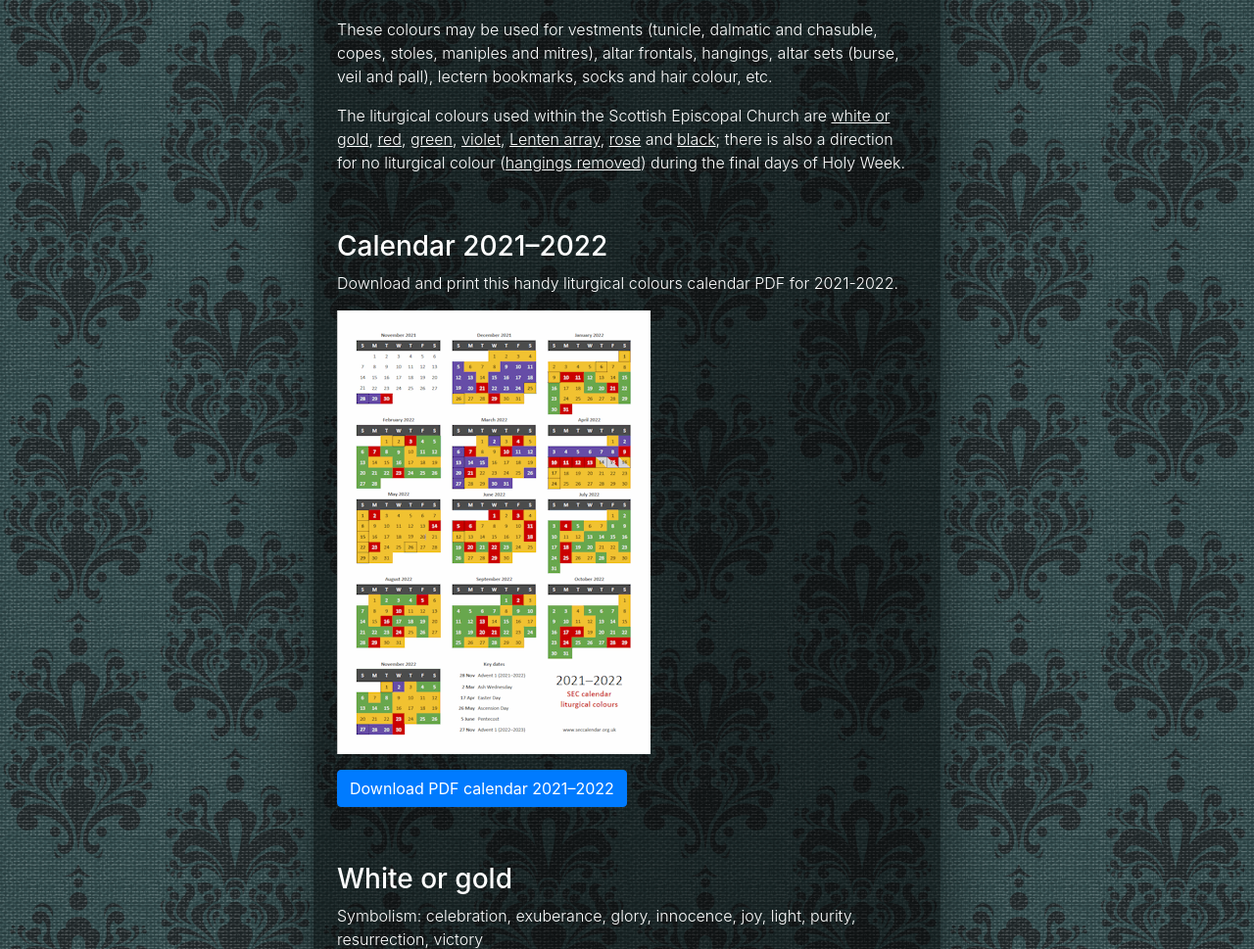
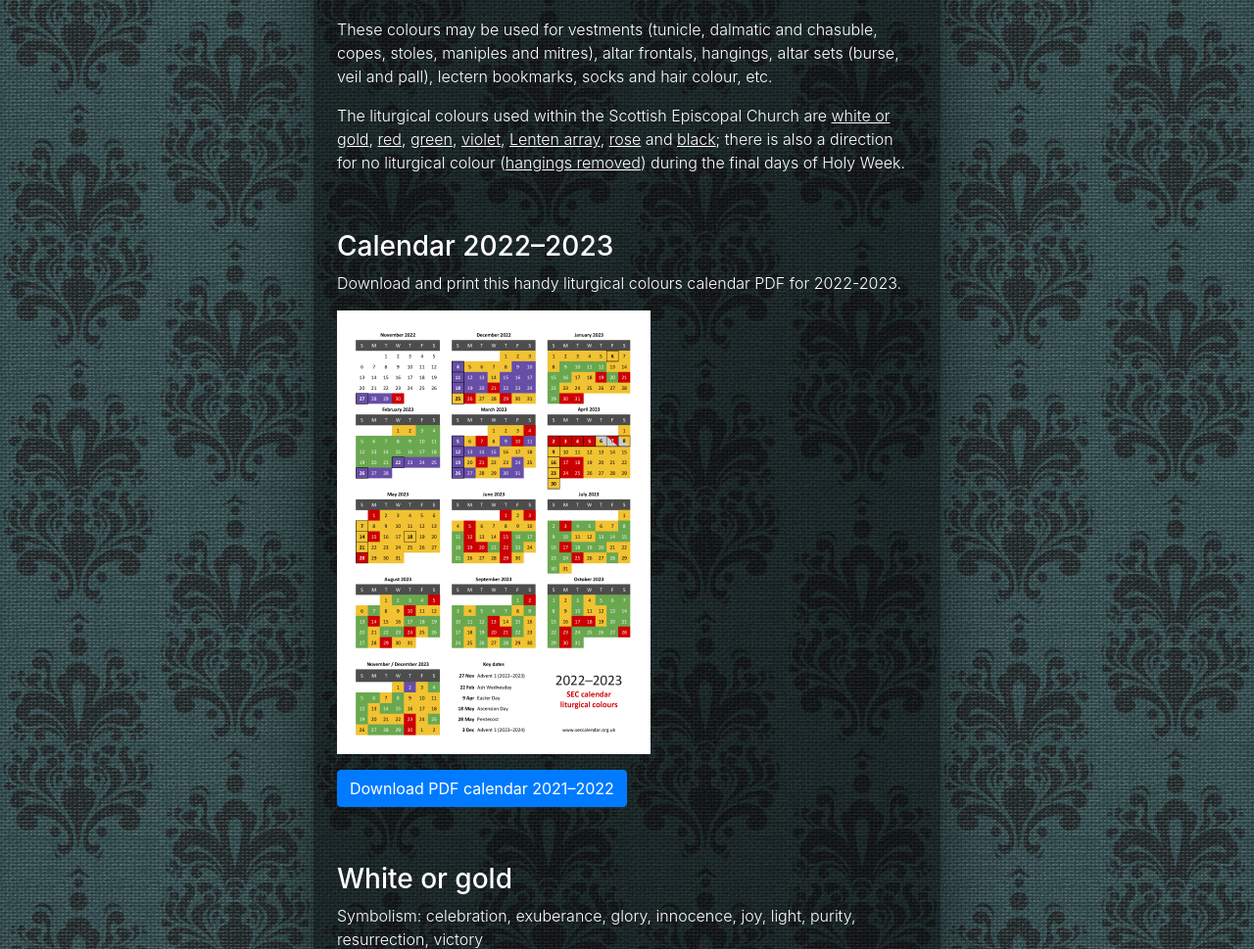
Before and after one commit to garethjmsaunders/sec-digital-calendar-website, a PHP site: page /colours/ in a window 1280 px wide. Shown: the part 384-1353 px from the top of the page at 98% size. Run offline with PHP 8.4, Linux system fonts and the light colour scheme.

Commit message:
FEAT (Liturgical colours calendar) Add 2022-2023
Replace liturgical colours calendar with 2022-2023 version.
Add link and thumbnail of liturgical colours calendar to the Calendar page.

```diff
--- a/calendar/index.php
+++ b/calendar/index.php
@@ -72,7 +72,9 @@
             <hr class="deep">
             <div class="inner cover">
                 <p>Other ways to view the calendar.</p>
+                <a href="../colours/"><img src="../colours/liturgical-colours-2022-2023.png" alt="Liturgical colours calendar" class="float-right" height="100"></a>
                 <ul>
+                    <li><a href="../colours">Liturgical colours calendar 2022–2023 (PDF)</a></li>
                     <li><a href="../subscribe">Subscribe to the iCalendar feed</a></li>
                     <li><a href="../extension">Browser toolbar extensions</a></li>
                     <li><a href="../gadget">Windows Sidebar Gadget</a></li>
--- a/colours/index.php
+++ b/colours/index.php
@@ -61,10 +61,10 @@
             <p>The liturgical colours used within the Scottish Episcopal Church are <a href="#white">white or gold</a>, <a href="#red">red</a>, <a href="#green">green</a>, <a href="#violet">violet</a>, <a href="#lenten-array">Lenten array</a>, <a href="#rose">rose</a> and <a href="#black">black</a>; there is also a direction for no liturgical colour (<a href="#hangings-removed">hangings removed</a>) during the final days of Holy Week.</p>
 
             <hr id="calendar">
-            <h3>Calendar 2021–2022</h3>
-            <p>Download and print this handy liturgical colours calendar PDF for 2021-2022.</p>
-            <p><a href="liturgical-colours-2021-2022.pdf"><img src="liturgical-colours-2021-2022.gif" alt="Liturgical colours calendar 2021-2022"></a></p>
-            <p><a href="liturgical-colours-2021-2022.pdf" class="btn btn-primary">Download PDF calendar 2021–2022</a></p>
+            <h3>Calendar 2022–2023</h3>
+            <p>Download and print this handy liturgical colours calendar PDF for 2022-2023.</p>
+            <p><a href="liturgical-colours-2022-2023.pdf"><img src="liturgical-colours-2022-2023.png" alt="Liturgical colours calendar 2021-2022"></a></p>
+            <p><a href="liturgical-colours-2022-2023.pdf" class="btn btn-primary">Download PDF calendar 2021–2022</a></p>
 
             <hr id="white">
             <h3>White or gold</h3>
```
Also changed, not shown: colours/liturgical-colours-2022-2023.png (added), 1 other file.
